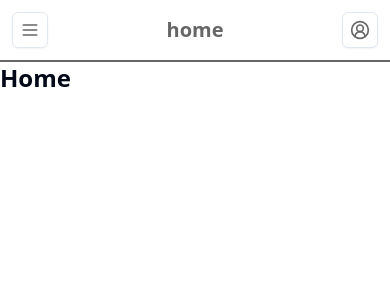
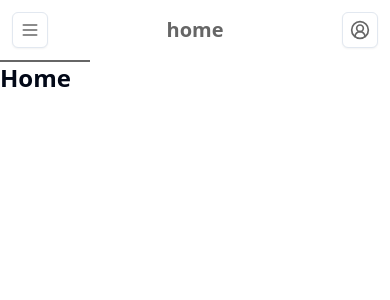
Before and after one commit to charlesleezhaoyi/capstone-frontend-bootcamp, a React (Create React App) app: page /home in a window 390 px wide. Shown: the top 300 px of the page. Built offline with nearby package versions, Linux system fonts and the light colour scheme; no server answers.

Commit message:
fixed side panel display issue

```diff
--- a/src/components/nav-overlay/NavMenu.tsx
+++ b/src/components/nav-overlay/NavMenu.tsx
@@ -15,9 +15,8 @@ interface InSheetProps {
 }
 
 export const NavMenu: FC<InSheetProps> = (props) => {
-  const { userId, userNpo } = useUser();
+  const { userId } = useUser();
   const [npoNameParam, setNpoNameParam] = useState("allNpos"); // Initialize npoIdParam state
-  const { npo_url_extension } = useParams();
 
   const wrapChild = (isWrap: boolean | undefined, children: ReactNode) => {
     if (isWrap) {
@@ -27,7 +26,6 @@ export const NavMenu: FC<InSheetProps> = (props) => {
   };
 
   useEffect(() => {
-    console.log(npo_url_extension);
     const getUserNPO = async () => {
       try {
         console.log(userId);
@@ -38,7 +36,6 @@ export const NavMenu: FC<InSheetProps> = (props) => {
           }
         );
         setNpoNameParam(response.data.replace(/\s/g, "").toLowerCase());
-        console.log(response.data);
       } catch (error: any) {
         if (
           error.response &&
--- a/src/components/nav-overlay/NavOverlay.tsx
+++ b/src/components/nav-overlay/NavOverlay.tsx
@@ -104,10 +104,10 @@ export const Nav: FC = () => {
         {desktopHeader}
       </header>
       <main className="flex flex-row h-full overflow-hidden">
-        <div className="hidden md:flex flex-col p-6 w-[30%] max-w-[300px] border-t-2 border-secondary">
+        <div className="hidden md:flex flex-col p-6 w-[300px] border-t-2 border-secondary">
           <NavMenu />
         </div>
-        <div className="flex-grow overflow-scroll border-t-2 border-secondary">
+        <div className="w-[calc(100%-300px)] overflow-scroll border-t-2 border-secondary">
           <Outlet />
         </div>
       </main>
```
